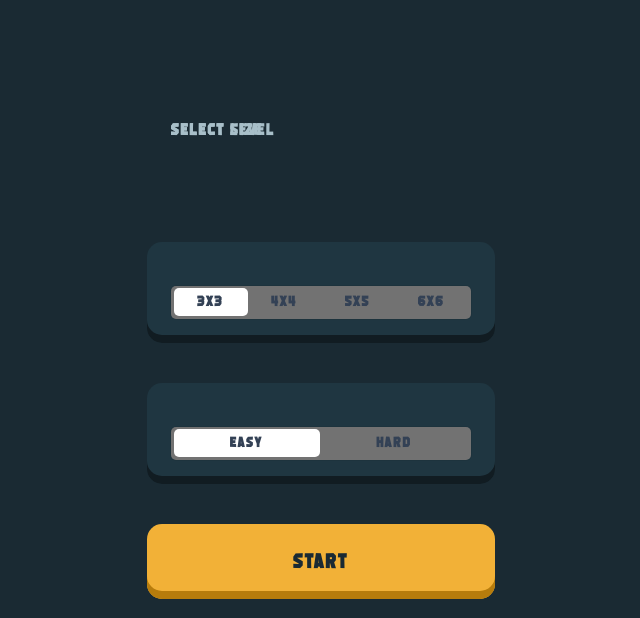
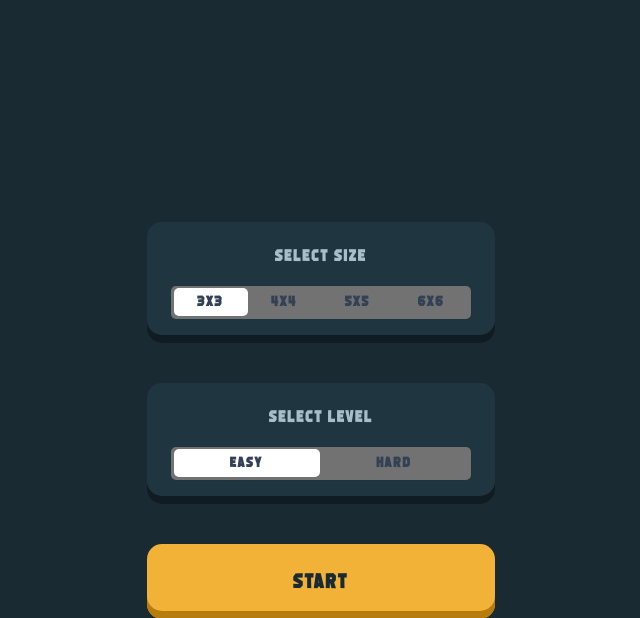
Before and after one commit to MinHius/Software-Engineering, a Flask app: template Tic_Tac_Toe/templates/main_pages/computer_mode.html in a window 1280 px wide. Shown: the top 618 px of the page, without its empty margins (319-959 px from the left). Run offline with Flask 3, Linux system fonts and the light colour scheme; the template is opened without the code that fills it, so the values that code supplies are empty.

Commit message:
fix frontend

```diff
--- a/Tic_Tac_Toe/templates/main_pages/computer_mode.html
+++ b/Tic_Tac_Toe/templates/main_pages/computer_mode.html
@@ -20,9 +20,7 @@
 
 
     <div class="game-start__choices">
-      <header class="game-start__header">
       <h2 class="heading-xs">Select Size</h2>
-      </header>
       <div class="radio-container">
         <div class="radio-inputs">
           <label class="radio">
@@ -50,9 +48,7 @@
 
 
     <div class="game-start__choices">
-      <header class="game-start__header">
       <h2 class="heading-xs">Select Level</h2>
-      </header>
       <div class="radio-container">
         <div class="radio-inputs">
           <label class="radio">
@@ -66,7 +62,6 @@
           </label>
         </div>
       </div>
-
     </div>
 
     <div class="game-start__buttons">
```
Also changed, not shown: Tic_Tac_Toe/database.db. Lines whose indentation alone changed are shown as unchanged.
